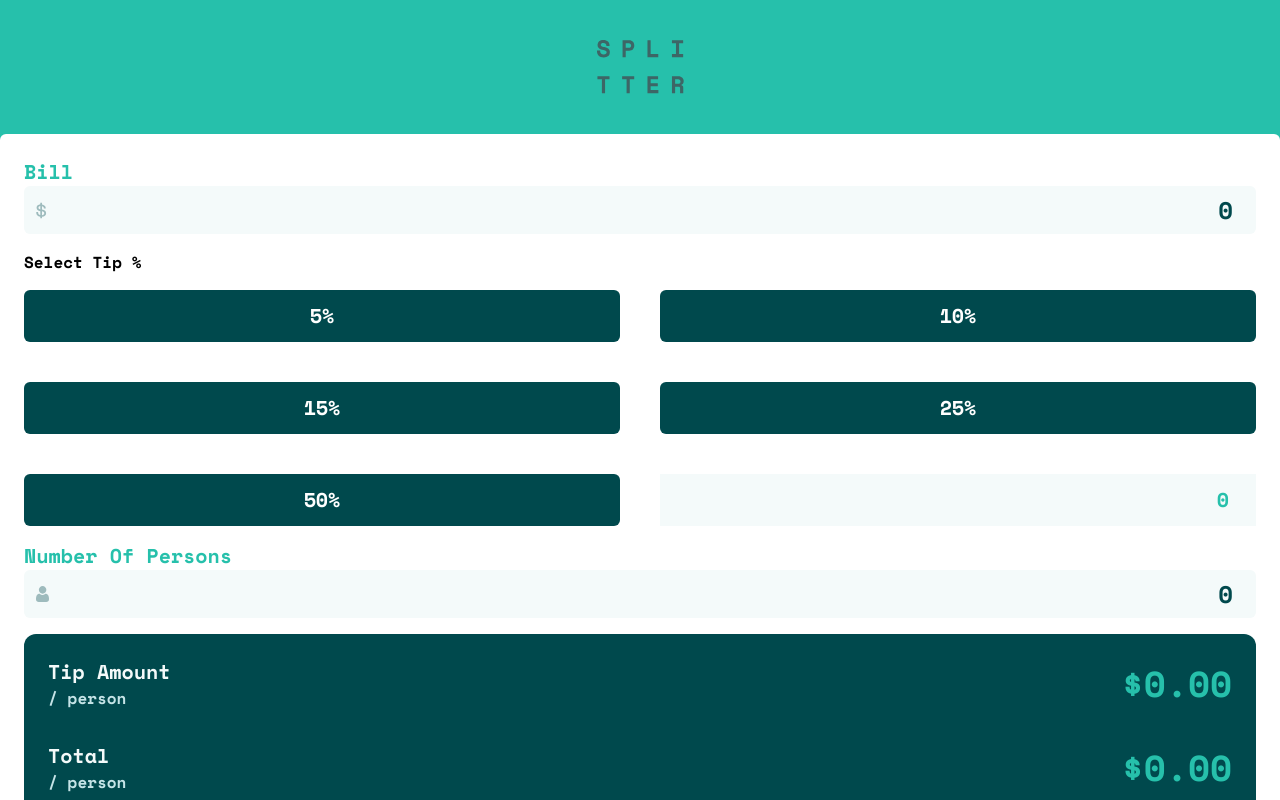
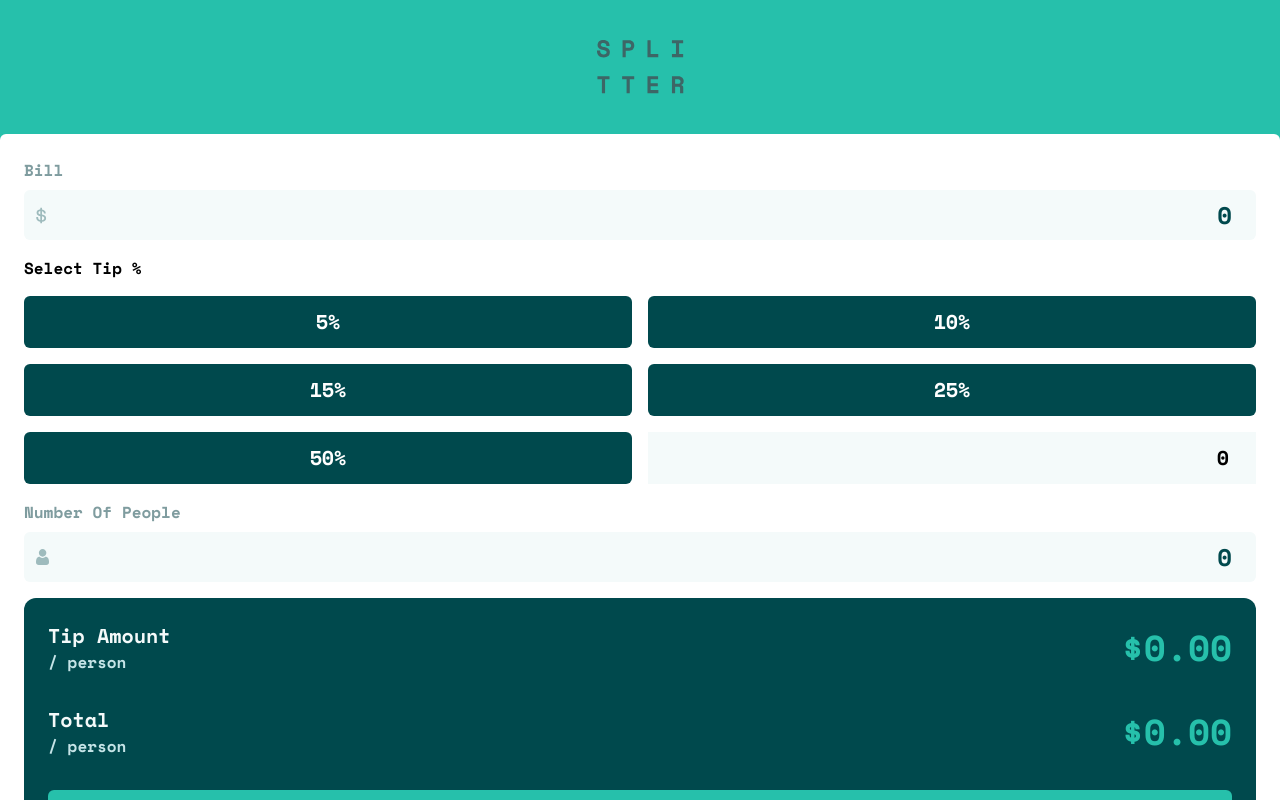
Before and after one commit to dylan-dot-c/tip-generator, a Vue app: page / in a window 1280 px wide. Shown: the top 800 px of the page. Built offline with nearby package versions, Linux system fonts and the light colour scheme.

Commit message:
was fine tuning the design

```diff
--- a/src/App.vue
+++ b/src/App.vue
@@ -1,5 +1,5 @@
 <script setup lang="ts">
-import HeaderTop from "./components/Header.vue";
+import Header from "./components/Header.vue";
 import IconInput from "./components/IconInput.vue";
 import TipSummary from "./components/TipSummary.vue";
 import { ref } from "vue";
@@ -8,30 +8,27 @@ import useFormStore from "./stores/form";
 const tipVals = [5, 10, 15, 25, 50];
 const customValue = ref(0);
 const { data } = useFormStore();
-
-// const useCustomValue = function () {}
 </script>
 
 <template>
-  <HeaderTop />
+  <Header />
   <main class="bg-white p-6 rounded-md mt-10">
-    <form action="" class="space-y-4">
+    <form class="space-y-4" @submit.prevent>
       <div>
-        <label for="" class="">Bill</label>
-        <IconInput icon="dollar" name="bill" />
+        <IconInput icon="dollar" name="bill" label="Bill" />
       </div>
 
       <div>
         <span class="mb-4">Select Tip %</span>
-        <div class="grid grid-cols-2 gap-10 mt-4">
+        <div class="grid grid-cols-2 gap-4 mt-4">
           <label
             v-for="number in tipVals"
             :key="number"
             :class="{
-              'bg-very-dark-cyan': number !== data.tipPercentage,
-              'bg-strong-cyan': number == data.tipPercentage,
+              'bg-very-dark-cyan text-white': number !== data.tipPercentage,
+              'bg-strong-cyan text-very-dark-cyan': number == data.tipPercentage,
             }"
-            class="rounded-md text-center text-xl font-semibold text-white w-full p-3"
+            class="rounded-md text-center text-xl font-semibold w-full p-3"
           >
             <input
               type="radio"
@@ -44,7 +41,13 @@ const { data } = useFormStore();
             <span class=""> {{ number }}% </span>
           </label>
           <div>
-            <input type="radio" name="tipVal" id="custom" class="hidden" value="0" />
+            <input
+              type="radio"
+              name="tipVal"
+              id="custom"
+              class="hidden"
+              :value="customValue"
+            />
             <label for="custom">
               <span
                 ><input
@@ -61,8 +64,7 @@ const { data } = useFormStore();
       </div>
 
       <div>
-        <label for="">Number Of Persons</label>
-        <IconInput icon="person" name="persons" />
+        <IconInput icon="person" name="persons" label="Number Of People" />
       </div>
 
       <TipSummary />
--- a/src/assets/main.css
+++ b/src/assets/main.css
@@ -12,7 +12,4 @@
   body {
     @apply bg-strong-cyan;
   }
-  label {
-    @apply text-strong-cyan text-xl font-bold;
-  }
 }
--- a/src/components/IconInput.vue
+++ b/src/components/IconInput.vue
@@ -12,23 +12,26 @@ const icons = {
 type Props = {
   icon: "dollar" | "person";
   name: keyof FormData;
+  label: string;
 };
 
 const props = defineProps<Props>();
-const formName = props.name;
+const { icon, name, label } = props;
 const { data } = useFormData();
 </script>
 
 <template>
-  <div class="relative">
+  <label :for="label" class="text-grayish-cyan">{{ label }}</label>
+  <div class="relative mt-2">
     <span class="absolute h-full flex items-center">
-      <img :src="icons[props.icon]" alt="" class="pl-3" />
+      <img :src="icons[icon]" alt="" class="pl-3" />
     </span>
     <input
       type="number"
-      :name="formName"
-      v-model="data[formName]"
-      class="p-2 pl-8 text-right w-full border-none outline-none rounded-md text-2xl font-space-mono text-very-dark-cyan font-bold bg-very-light-cyan"
+      :name="name"
+      v-model="data[name]"
+      :id="label"
+      class="p-2 pl-8 text-right w-full border border-transparent outline-none rounded-md text-2xl font-space-mono text-very-dark-cyan font-bold bg-very-light-cyan cursor-pointer focus:border-strong-cyan focus:border"
     />
   </div>
 </template>
```
